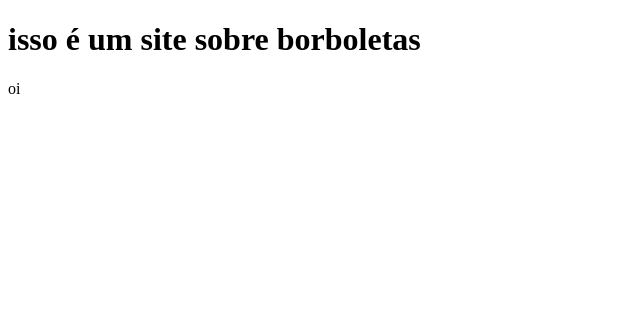
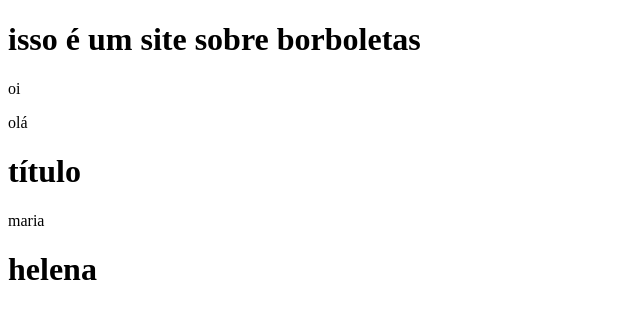
Before and after one commit to mariahelena10/borboleta, a plain HTML site: page index.html in a window 1280 px wide. Shown: the whole page, without its empty margins (0-640 px from the left). Drawn offline with Linux system fonts and the light colour scheme.

Commit message:
Update index.html

```diff
--- a/index.html
+++ b/index.html
@@ -6,8 +6,11 @@
     <title>Document</title>
 </head>
 <body>
-   <h1>isso é um site sobre borboletas
-   </h1>
+   <h1>isso é um site sobre borboletas</h1>
    <p>oi</p>
+   <p>olá</p>
+   <h1>título</h1>
+   <p>maria</p>
+   <h1>helena</h1>
 </body>
 </html>
```
